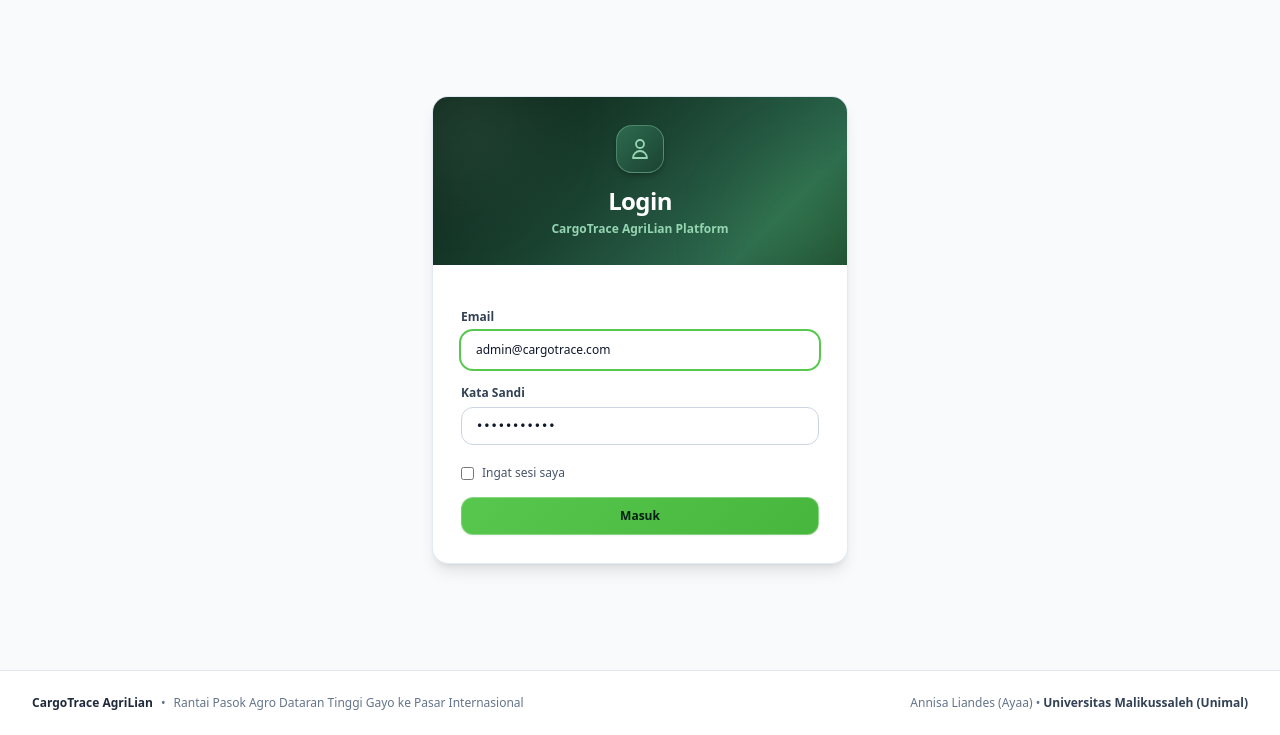
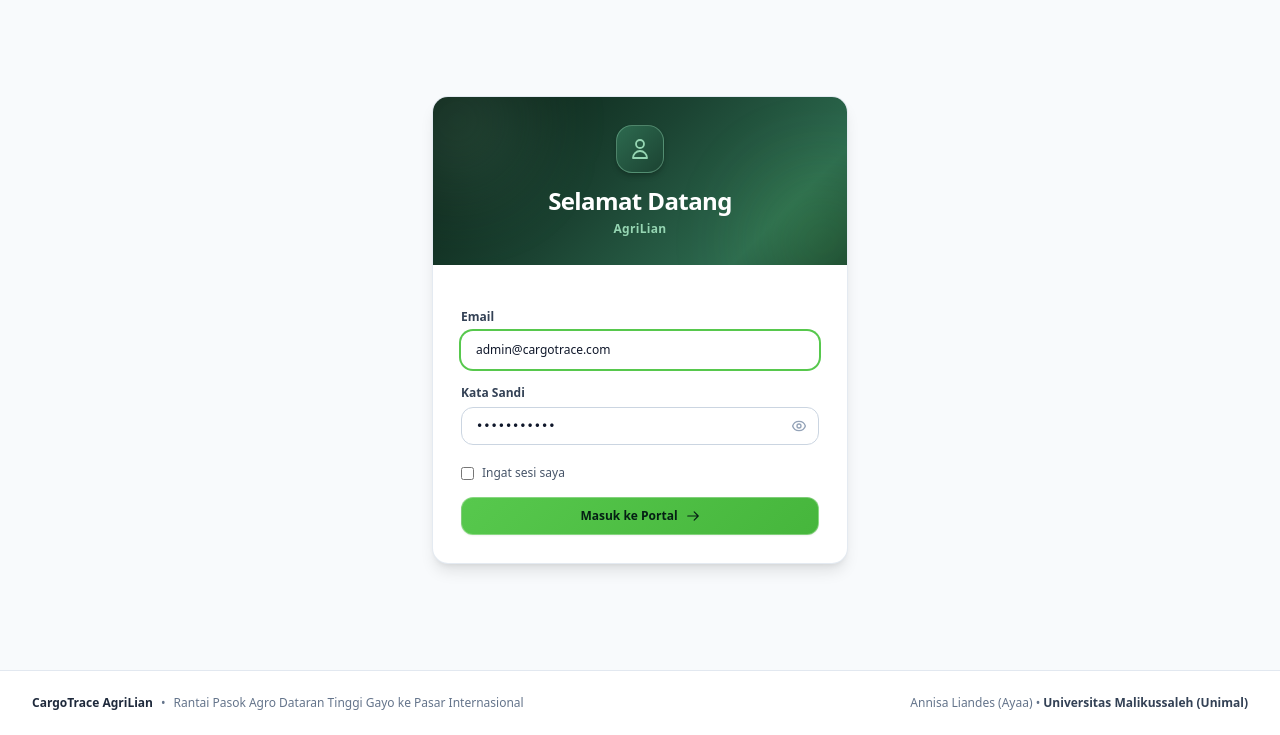
Before and after one commit to annisaliandess/Agrilian_CargoTrace, a Laravel app: page /login in a window 1280 px wide. Shown: the part 65-800 px from the top of the page. Run offline with Laravel 12, Linux system fonts and the light colour scheme; some libraries are stand-ins or nearby versions; some web fonts are replaced.

Commit message:
feat(ui): update login copy to Selamat Datang AgriLian, add password visibility eye toggle, and refine currency ticker contrast

```diff
--- a/resources/views/auth/login.blade.php
+++ b/resources/views/auth/login.blade.php
@@ -1,6 +1,6 @@
 @extends('layouts.app')
 
-@section('title', 'Login — CargoTrace AgriLian')
+@section('title', 'Selamat Datang — AgriLian')
 
 @section('content')
 <div class="max-w-md mx-auto my-12 px-4">
@@ -20,10 +20,10 @@
                     </svg>
                 </div>
 
-                <!-- Judul Sederhana Sesuai Standar Login Modern -->
-                <h1 class="text-2xl font-black text-white tracking-tight">Login</h1>
-                <!-- Subtitle dengan Identitas AgriLian -->
-                <p class="text-xs text-[#95D5B2] font-semibold mt-1">CargoTrace AgriLian Platform</p>
+                <!-- Judul Hangat & Ramah Sesuai Pilihan Ayaa -->
+                <h1 class="text-2xl font-black text-white tracking-tight">Selamat Datang</h1>
+                <!-- Subtitle Bersih & Beridentitas Brand AgriLian -->
+                <p class="text-xs text-[#95D5B2] font-semibold mt-1 tracking-wide">AgriLian</p>
             </div>
         </div>
 
@@ -45,8 +45,24 @@
 
                 <div>
                     <label for="password" class="block text-xs font-semibold text-slate-700 mb-1.5">Kata Sandi</label>
-                    <input type="password" id="password" name="password" value="password123" placeholder="masukkan kata sandi..." required
-                           class="w-full px-3.5 py-2.5 rounded-xl border border-slate-300 text-xs font-mono font-medium text-slate-900 focus:outline-none focus:ring-2 focus:ring-[#57C84D] focus:border-transparent transition-all">
+                    <div class="relative">
+                        <input type="password" id="password" name="password" value="password123" placeholder="masukkan kata sandi..." required
+                               class="w-full pl-3.5 pr-10 py-2.5 rounded-xl border border-slate-300 text-xs font-mono font-medium text-slate-900 focus:outline-none focus:ring-2 focus:ring-[#57C84D] focus:border-transparent transition-all">
+
+                        <!-- Toggle Tampilkan/Sembunyikan Kata Sandi (Mata Terbuka & Tertutup) -->
+                        <button type="button" onclick="togglePasswordVisibility()" title="Tampilkan / Sembunyikan kata sandi"
+                                class="absolute inset-y-0 right-0 pr-3 flex items-center text-slate-400 hover:text-slate-700 cursor-pointer transition-colors focus:outline-none">
+                            <!-- Mata Terbuka (Default Saat Tersembunyi) -->
+                            <svg id="eye-open-icon" class="w-4 h-4" fill="none" stroke="currentColor" viewBox="0 0 24 24">
+                                <path stroke-linecap="round" stroke-linejoin="round" stroke-width="2" d="M15 12a3 3 0 11-6 0 3 3 0 016 0z"/>
+                                <path stroke-linecap="round" stroke-linejoin="round" stroke-width="2" d="M2.458 12C3.732 7.943 7.523 5 12 5c4.478 0 8.268 2.943 9.542 7-1.274 4.057-5.064 7-9.542 7-4.477 0-8.268-2.943-9.542-7z"/>
+                            </svg>
+                            <!-- Mata Tertutup / Silang (Muncul Saat Kata Sandi Diperlihatkan) -->
+                            <svg id="eye-closed-icon" class="w-4 h-4 hidden" fill="none" stroke="currentColor" viewBox="0 0 24 24">
+                                <path stroke-linecap="round" stroke-linejoin="round" stroke-width="2" d="M13.875 18.825A10.05 10.05 0 0112 19c-4.478 0-8.268-2.943-9.543-7a9.97 9.97 0 011.563-3.029m5.858.908a3 3 0 114.243 4.243M9.878 9.878l4.242 4.242M9.88 9.88l-3.29-3.29m7.532 7.532l3.29 3.29M3 3l18 18"/>
+                            </svg>
+                        </button>
+                    </div>
                 </div>
 
                 <div class="flex items-center justify-between text-xs pt-1">
@@ -56,13 +72,36 @@
                     </label>
                 </div>
 
-                <!-- Tombol 1 Kata: Masuk -->
-                <button type="submit" class="btn-brand-accent w-full py-2.5 px-4 rounded-xl text-xs font-bold cursor-pointer transition-transform active:scale-[0.98] shadow-sm">
-                    Masuk
+                <!-- Tombol Berkelas Pilihan Ayaa: Masuk ke Portal -->
+                <button type="submit" class="btn-brand-accent w-full py-2.5 px-4 rounded-xl text-xs font-bold cursor-pointer transition-transform active:scale-[0.98] shadow-sm flex items-center justify-center gap-2">
+                    <span>Masuk ke Portal</span>
+                    <svg class="w-3.5 h-3.5 text-[#052014]" fill="none" stroke="currentColor" viewBox="0 0 24 24">
+                        <path stroke-linecap="round" stroke-linejoin="round" stroke-width="2" d="M14 5l7 7m0 0l-7 7m7-7H3"/>
+                    </svg>
                 </button>
             </form>
         </div>
 
     </div>
 </div>
+
+<script>
+    function togglePasswordVisibility() {
+        const pwdInput = document.getElementById('password');
+        const eyeOpen = document.getElementById('eye-open-icon');
+        const eyeClosed = document.getElementById('eye-closed-icon');
+
+        if (!pwdInput) return;
+
+        if (pwdInput.type === 'password') {
+            pwdInput.type = 'text';
+            eyeOpen.classList.add('hidden');
+            eyeClosed.classList.remove('hidden');
+        } else {
+            pwdInput.type = 'password';
+            eyeOpen.classList.remove('hidden');
+            eyeClosed.classList.add('hidden');
+        }
+    }
+</script>
 @endsection
```
Also changed, not shown: resources/views/dashboard/index.blade.php (+7 -7 lines).
